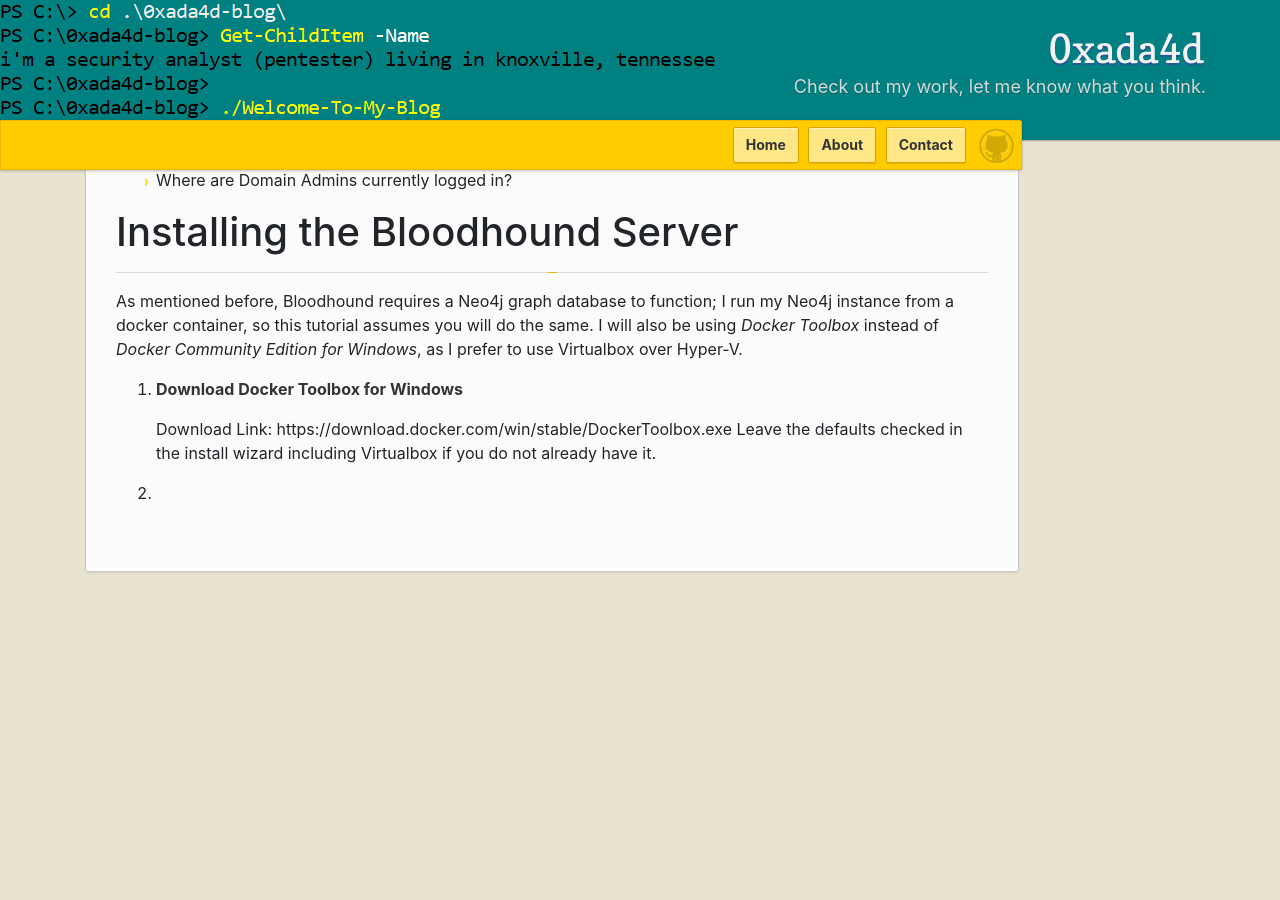
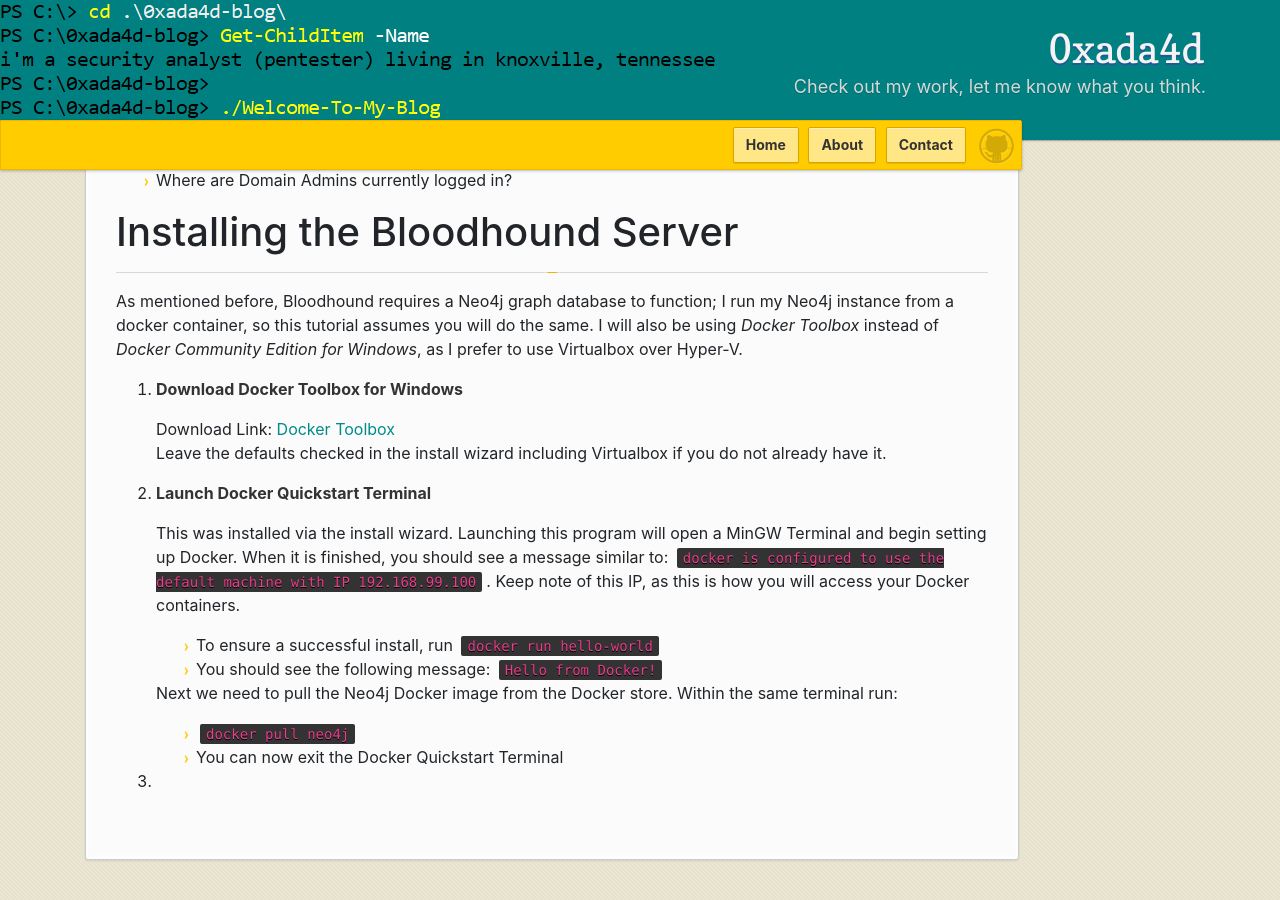
Before and after one commit to 0xada4d/0xada4d.github.io, a Jekyll site: the page built from _posts/2018-03-03-installing-bloodhound-server.md, in a window 1280 px wide and 900 px high, scrolled down 940 px. Built offline with Jekyll 4.4.1, drawn with Linux system fonts in a browser that asks for light colours; comment, search, counter and statistics services are not loaded; before the commit the page ends 1552 px from its top, so only the background shows below that.

Commit message:
bloodhound how-to post

```diff
--- a/_posts/2018-03-03-installing-bloodhound-server.md
+++ b/_posts/2018-03-03-installing-bloodhound-server.md
@@ -36,7 +36,17 @@
 
 1. **Download Docker Toolbox for Windows**
 
-   Download Link: https://download.docker.com/win/stable/DockerToolbox.exe
+   Download Link: [Docker Toolbox](https://download.docker.com/win/stable/DockerToolbox.exe)
    Leave the defaults checked in the install wizard including Virtualbox if you do not already have it.
 
-2.
+2. **Launch Docker Quickstart Terminal**
+
+   This was installed via the install wizard. Launching this program will open a MinGW Terminal and begin setting up Docker. When it is finished, you should see a message similar to: `docker is configured to use the default machine with IP 192.168.99.100`. Keep note of this IP, as this is how you will access your Docker containers.
+   - To ensure a successful install, run `docker run hello-world`
+   - You should see the following message: `Hello from Docker!`
+
+   Next we need to pull the Neo4j Docker image from the Docker store. Within the same terminal run:
+   - `docker pull neo4j`
+   - You can now exit the Docker Quickstart Terminal
+
+3.
```
